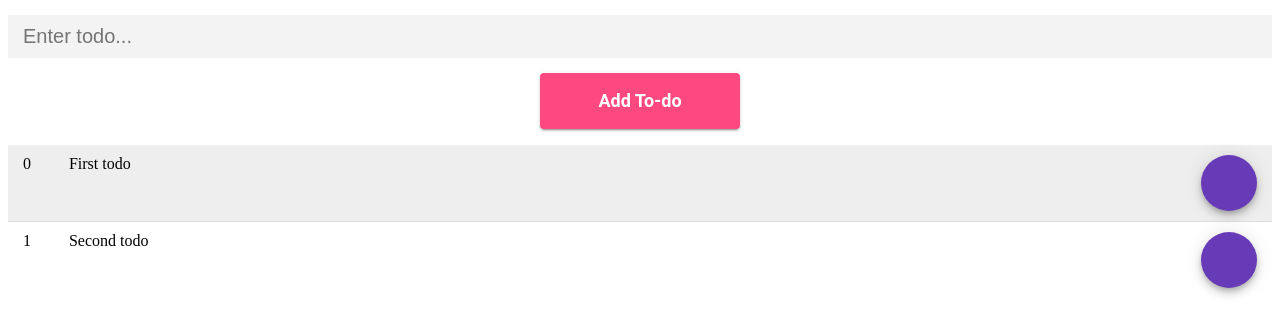
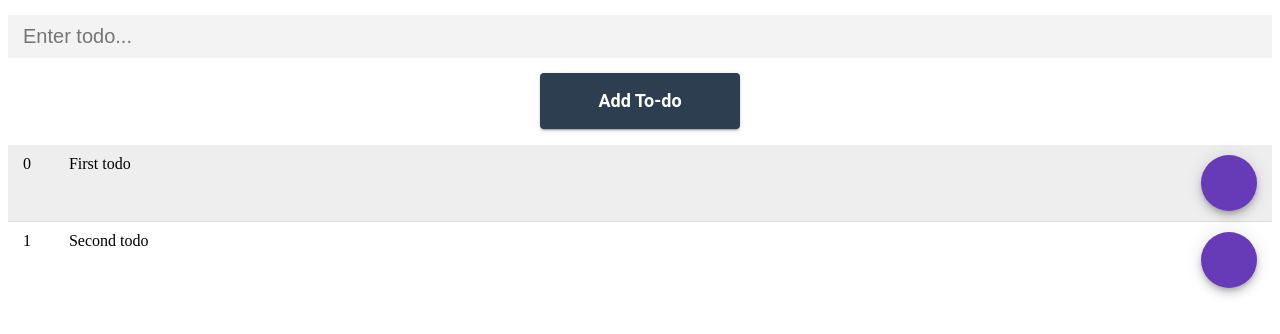
Before and after one commit to danish469/Material-ToDo, an Angular app: page / in a window 1280 px wide. Shown: the top 334 px of the page. Built offline with nearby package versions, Linux system fonts and the light colour scheme.

Commit message:
1 file modified

```diff
--- a/src/app/todos/todos.component.css
+++ b/src/app/todos/todos.component.css
@@ -46,7 +46,7 @@
   outline: none;
   background: none;
 
-  background-color: #fe4880;
+  background-color: #2c3e50;
   color: #fff;
   margin: 15px auto;
 
```
